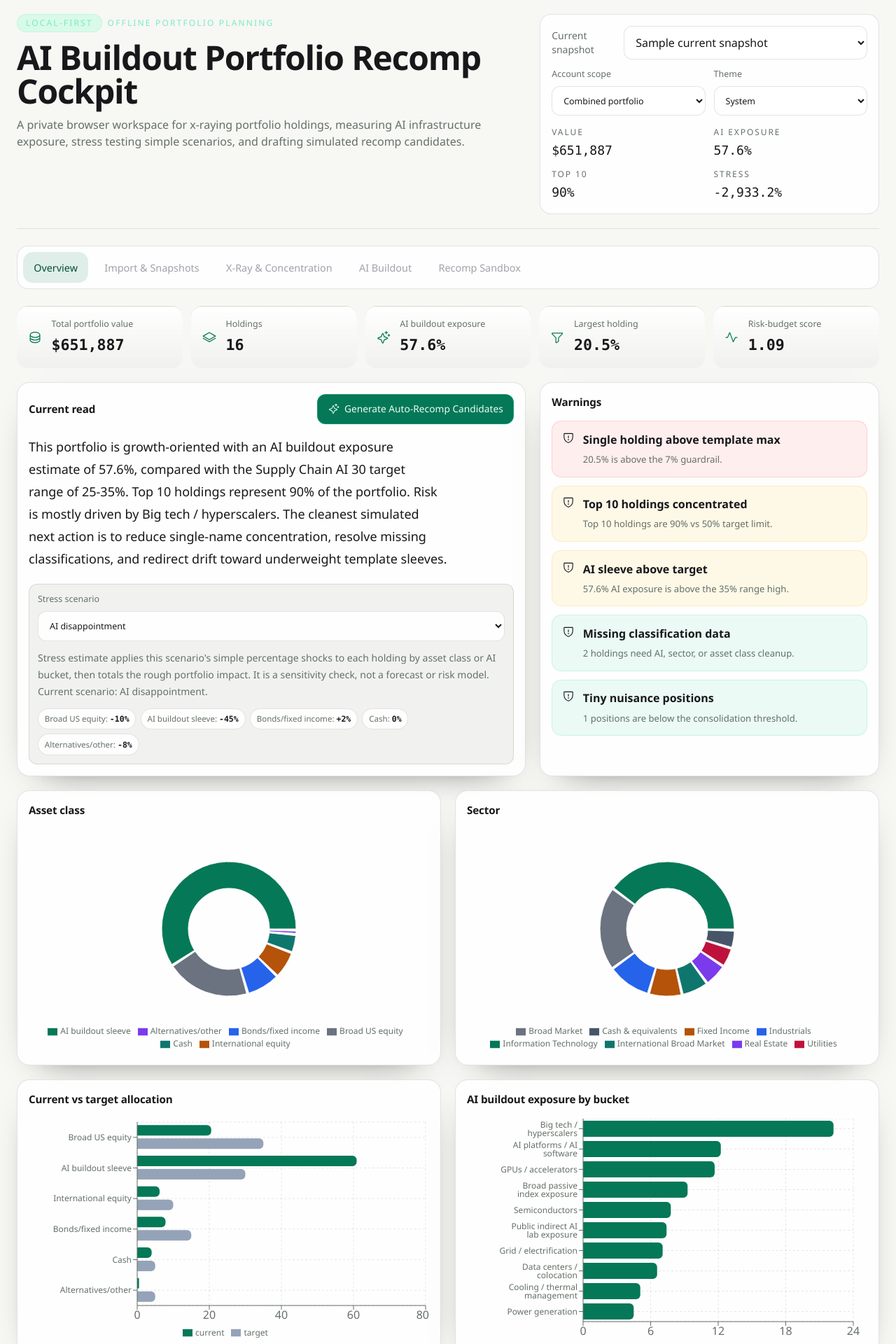
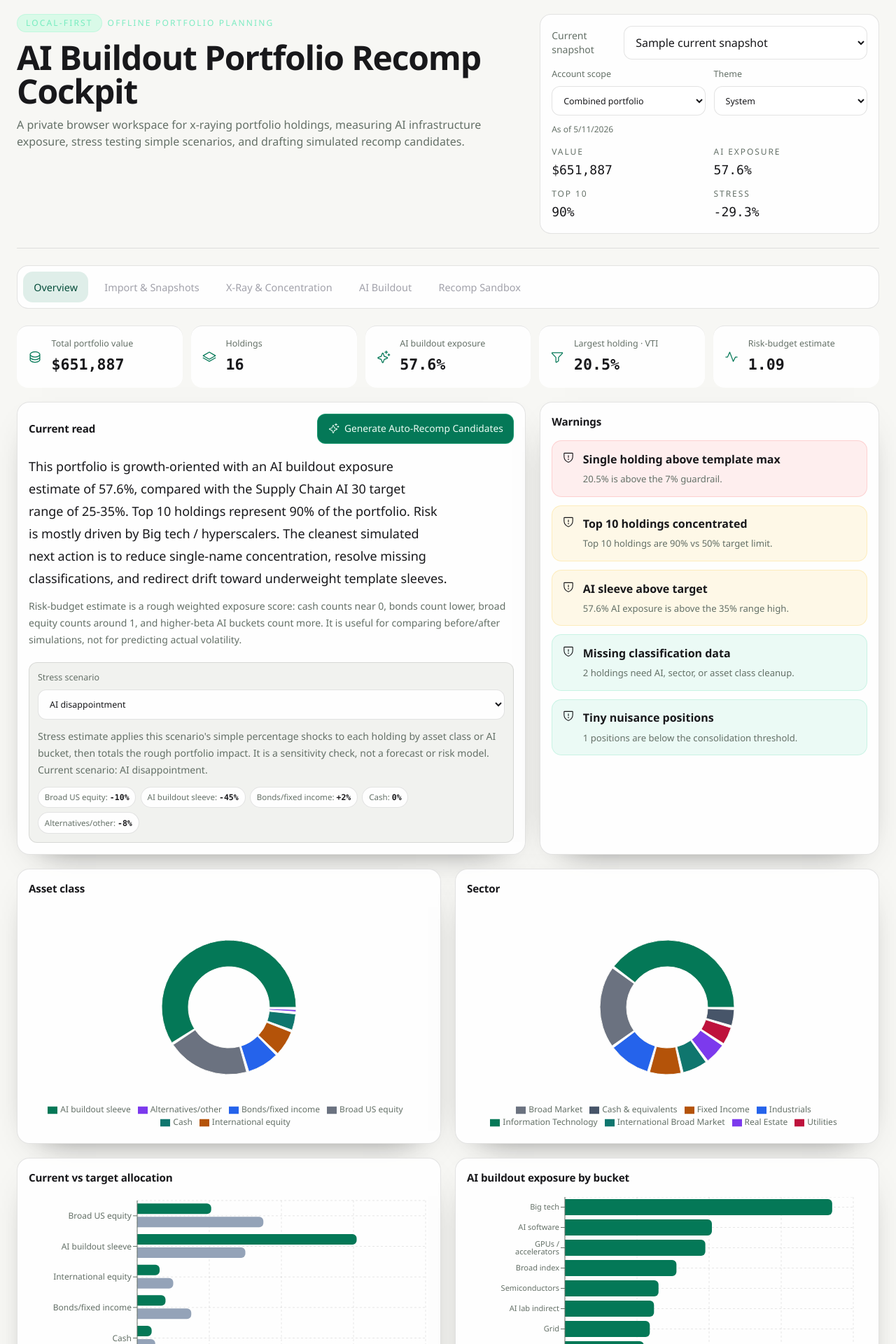
Before and after one commit to strapbro/port, a React (Vite) app: page / in a window 1280 px wide. Shown: the top 1920 px of the page at 70% size. Built offline with nearby package versions, Linux system fonts and the light colour scheme.

Commit message:
Polish light mode and snapshot workflow

```diff
--- a/src/App.tsx
+++ b/src/App.tsx
@@ -333,6 +333,7 @@ function App() {
   const [minWeight, setMinWeight] = useState(0.25)
   const [importRows, setImportRows] = useState<Record<string, unknown>[]>([])
   const [importName, setImportName] = useState('')
+  const [importSnapshotDate, setImportSnapshotDate] = useState('')
   const [importAccountOwner, setImportAccountOwner] = useState('Portfolio')
   const [importAccountType, setImportAccountType] = useState('Tax-advantaged')
   const [importMessage, setImportMessage] = useState('')
@@ -406,12 +407,14 @@ function App() {
         const accountLine = lines.find((line) => line.includes('Positions for account'))
         sourceName = accountLine?.replaceAll('"', '').trim() || file.name
         detected = detectAccountFromText(sourceName, file.name)
+        const asOf = detectAsOfDate(sourceName)
         const headerIndex = lines.findIndex((line) => line.includes('Symbol') && line.includes('Description'))
         const parseText = headerIndex >= 0 ? lines.slice(headerIndex).join('\n') : text
         const parsed = Papa.parse<Record<string, unknown>>(parseText, { header: true, skipEmptyLines: true })
         rows = parsed.data
+        if (asOf && !importSnapshotDate) setImportSnapshotDate(asOf)
       }
-      rows.filter((row) => row.Symbol || row.ticker || row.Ticker).forEach((row) => stagedRows.push({ ...row, __accountName: detected.name, __accountType: detected.type, __accountId: detected.id, __source: sourceName }))
+      rows.filter((row) => row.Symbol || row.ticker || row.Ticker).forEach((row) => stagedRows.push({ ...row, __accountName: detected.name, __accountType: detected.type, __accountId: detected.id, __source: sourceName, __asOfDate: detectAsOfDate(sourceName) }))
     }
     setImportRows(stagedRows)
     setImportName(fileList.length > 1 ? `Combined ${fileList.length}-account upload` : String(stagedRows[0]?.__source ?? fileList[0]?.name ?? 'Uploaded file'))
@@ -425,10 +428,12 @@ function App() {
       setImportMessage('No usable holdings found. Confirm the file includes ticker and market value columns.')
       return
     }
-    const snapshot: PortfolioSnapshot = { id: crypto.randomUUID(), name: `${importName || 'Uploaded portfolio'} snapshot`, date: new Date().toISOString(), source: importName || 'Uploaded file', holdings }
+    const snapshotDate = importSnapshotDate ? new Date(importSnapshotDate).toISOString() : new Date().toISOString()
+    const snapshot: PortfolioSnapshot = { id: crypto.randomUUID(), name: `${importName || 'Uploaded portfolio'} snapshot`, date: snapshotDate, source: importName || 'Uploaded file', holdings }
     setSnapshots((items) => [...items, snapshot])
     setSelectedSnapshotId(snapshot.id)
     setImportRows([])
+    setImportSnapshotDate('')
     setImportMessage(`Saved ${holdings.length} holdings as a dated snapshot.`)
   }
 
@@ -457,6 +462,7 @@ function App() {
               <label className="field"><span>Account scope</span><select className="control" value={selectedAccountScope} onChange={(event) => setSelectedAccountScope(event.target.value)}>{accountOptions.map((account) => <option key={account.id} value={account.id}>{account.label}</option>)}</select></label>
               <label className="field"><span>Theme</span><select className="control" value={themePreference} onChange={(event) => setThemePreference(event.target.value as ThemePreference)}><option value="system">System</option><option value="dark">Dark</option><option value="light">Light</option></select></label>
             </div>
+            <p className="mt-3 text-xs text-muted">As of {new Date(currentSnapshot.date).toLocaleDateString()}</p>
             <div className="mt-4 grid grid-cols-2 gap-3 text-sm">
               <Metric label="Value" value={dollarFmt.format(analytics.total)} />
               <Metric label="AI exposure" value={`${percentFmt.format(analytics.aiExposure)}%`} />
@@ -473,7 +479,7 @@ function App() {
         </nav>
 
         {activeTab === 'Overview' && <Overview analytics={analytics} template={template} templates={allTemplates} customTemplates={customTemplates} setCustomTemplates={setCustomTemplates} stress={stress} setTemplate={setSelectedTemplateId} setStress={setSelectedStressId} generateCandidates={generateCandidates} />}
-        {activeTab === 'Import & Snapshots' && <ImportSnapshots snapshots={snapshots} current={currentSnapshot} rows={importRows} setRows={setImportRows} message={importMessage} accountOwner={importAccountOwner} accountType={importAccountType} setAccountOwner={setImportAccountOwner} setAccountType={setImportAccountType} parseUpload={parseUpload} saveImportSnapshot={saveImportSnapshot} setSnapshots={setSnapshots} setSelectedSnapshotId={setSelectedSnapshotId} generateCandidates={generateCandidates} />}
+        {activeTab === 'Import & Snapshots' && <ImportSnapshots snapshots={snapshots} current={currentSnapshot} rows={importRows} setRows={setImportRows} message={importMessage} snapshotDate={importSnapshotDate} setSnapshotDate={setImportSnapshotDate} accountOwner={importAccountOwner} accountType={importAccountType} setAccountOwner={setImportAccountOwner} setAccountType={setImportAccountType} parseUpload={parseUpload} saveImportSnapshot={saveImportSnapshot} setSnapshots={setSnapshots} setSelectedSnapshotId={setSelectedSnapshotId} generateCandidates={generateCandidates} />}
         {activeTab === 'X-Ray & Concentration' && <Xray analytics={analytics} table={table} search={search} setSearch={setSearch} grouping={grouping} setGrouping={setGrouping} minDollar={minDollar} minWeight={minWeight} setMinDollar={setMinDollar} setMinWeight={setMinWeight} setSelectedHoldingId={setSelectedHoldingId} hideHolding={(id) => setHiddenHoldingIds((items) => [...new Set([...items, id])])} hiddenHoldings={hiddenHoldings} unhideHolding={(id) => setHiddenHoldingIds((items) => items.filter((item) => item !== id))} />}
         {activeTab === 'AI Buildout' && <AIBuildout analytics={analytics} current={currentSnapshot} selectedHolding={selectedHolding} setSelectedHoldingId={setSelectedHoldingId} updateHolding={updateHolding} />}
         {activeTab === 'Recomp Sandbox' && <Sandbox analytics={analytics} simulatedAnalytics={simulatedAnalytics} holdings={currentSnapshot.holdings} candidates={recompCandidates} manualActions={manualActions} setManualActions={setManualActions} clearCandidates={() => setRecompCandidates([])} generateCandidates={generateCandidates} decisionLog={decisionLog} />}
@@ -497,12 +503,13 @@ function Overview({ analytics, template, templates, customTemplates, setCustomTe
       <MetricCard icon={<Database size={20} />} label="Total portfolio value" value={dollarFmt.format(analytics.total)} />
       <MetricCard icon={<StackSimple size={20} />} label="Holdings" value={String(analytics.holdings.length)} />
       <MetricCard icon={<Sparkle size={20} />} label="AI buildout exposure" value={`${percentFmt.format(analytics.aiExposure)}%`} />
-      <MetricCard icon={<Funnel size={20} />} label="Largest holding" value={`${percentFmt.format(analytics.largestWeight)}%`} />
-      <MetricCard icon={<Pulse size={20} />} label="Risk-budget score" value={analytics.riskScore.toFixed(2)} />
+      <MetricCard icon={<Funnel size={20} />} label={`Largest holding · ${analytics.topHoldings[0]?.ticker ?? 'N/A'}`} value={`${percentFmt.format(analytics.largestWeight)}%`} />
+      <MetricCard icon={<Pulse size={20} />} label="Risk-budget estimate" value={analytics.riskScore.toFixed(2)} />
     </div>
     <div className="grid gap-5 xl:grid-cols-[1.2fr_0.8fr]">
       <Panel title="Current read" action={<button className="primary" onClick={generateCandidates}><Sparkle size={16} /> Generate Auto-Recomp Candidates</button>}>
         <p className="text-balance text-lg leading-8 text-app">{executiveSummary(analytics, template)}</p>
+        <p className="mt-3 text-sm leading-6 text-muted">Risk-budget estimate is a rough weighted exposure score: cash counts near 0, bonds count lower, broad equity counts around 1, and higher-beta AI buckets count more. It is useful for comparing before/after simulations, not for predicting actual volatility.</p>
         <div className="mt-5 rounded-xl border border-app bg-soft p-3">
           <label className="field"><span>Stress scenario</span><select className="control" value={stress.id} onChange={(event) => setStress(event.target.value)}>{stressScenarios.map((item) => <option key={item.id} value={item.id}>{item.name}</option>)}</select></label>
           <p className="mt-3 text-sm leading-6 text-muted">{stressExplanation(stress)}</p>
@@ -584,7 +591,7 @@ function TemplateCard({ template, analytics, selected, onSelect }: { template: S
   </button>
 }
 
-function ImportSnapshots(props: { snapshots: PortfolioSnapshot[]; current: PortfolioSnapshot; rows: Record<string, unknown>[]; setRows: React.Dispatch<React.SetStateAction<Record<string, unknown>[]>>; message: string; accountOwner: string; accountType: string; setAccountOwner: (v: string) => void; setAccountType: (v: string) => void; parseUpload: (files: FileList | File) => void; saveImportSnapshot: () => void; setSnapshots: React.Dispatch<React.SetStateAction<PortfolioSnapshot[]>>; setSelectedSnapshotId: (id: string) => void; generateCandidates: () => void }) {
+function ImportSnapshots(props: { snapshots: PortfolioSnapshot[]; current: PortfolioSnapshot; rows: Record<string, unknown>[]; setRows: React.Dispatch<React.SetStateAction<Record<string, unknown>[]>>; message: string; snapshotDate: string; setSnapshotDate: (value: string) => void; accountOwner: string; accountType: string; setAccountOwner: (v: string) => void; setAccountType: (v: string) => void; parseUpload: (files: FileList | File) => void; saveImportSnapshot: () => void; setSnapshots: React.Dispatch<React.SetStateAction<PortfolioSnapshot[]>>; setSelectedSnapshotId: (id: string) => void; generateCandidates: () => void }) {
   const latest = props.snapshots.at(-1)
   const previous = props.snapshots.at(-2)
   const comparison = latest && previous ? compareSnapshots(previous, latest) : []
@@ -600,6 +607,7 @@ function ImportSnapshots(props: { snapshots: PortfolioSnapshot[]; current: Portf
       {props.rows.length > 0 && <div className="mt-4 grid gap-3 md:grid-cols-2">
         <label className="field"><span>Account owner</span><input className="control" value={props.accountOwner} onChange={(event) => props.setAccountOwner(event.target.value)} /></label>
         <label className="field"><span>Account type</span><input className="control" value={props.accountType} onChange={(event) => props.setAccountType(event.target.value)} /></label>
+        <label className="field md:col-span-2"><span>Snapshot as-of date</span><input className="control" type="date" value={props.snapshotDate} onChange={(event) => props.setSnapshotDate(event.target.value)} /></label>
         <div className="staged-account-list md:col-span-2">
           {stagedAccounts.map((account) => <div key={account.id} className="staged-account">
             <div><strong>{account.name}</strong><span>{account.type} · {account.rows} rows · {dollarFmt.format(account.value)}</span></div>
@@ -663,7 +671,7 @@ function Xray({ analytics, table, search, setSearch, grouping, setGrouping, minD
 function AIBuildout({ analytics, current, selectedHolding, setSelectedHoldingId, updateHolding }: { analytics: ReturnType<typeof analyze>; current: PortfolioSnapshot; selectedHolding?: Holding; setSelectedHoldingId: (id: string | null) => void; updateHolding: (holding: Holding) => void }) {
   return <section className="grid gap-5 xl:grid-cols-[1fr_380px]">
     <div className="grid gap-5">
-      <ChartPanel title="AI exposure by bucket"><BarList data={analytics.aiBucketData} /></ChartPanel>
+      <ChartPanel title="AI exposure by bucket"><BarList data={compactChartData(analytics.aiBucketData, 8)} /></ChartPanel>
       <ChartPanel title="Direct vs indirect AI exposure"><Donut data={analytics.directnessData} /></ChartPanel>
       <Panel title="Top AI exposure contributors">
         <div className="space-y-2">
@@ -735,7 +743,7 @@ function Donut({ data }: { data: { name: string; value: number }[] }) {
   return <ResponsiveContainer width="100%" height="100%"><PieChart><Pie data={data} dataKey="value" nameKey="name" innerRadius={58} outerRadius={96} paddingAngle={2}>{data.map((_, i) => <Cell key={i} fill={colors[i % colors.length]} stroke="var(--app-bg)" />)}</Pie><Tooltip formatter={(v) => `${percentFmt.format(Number(v))}%`} contentStyle={chartTooltip} /><Legend wrapperStyle={{ color: 'var(--muted-text)', fontSize: 12 }} /></PieChart></ResponsiveContainer>
 }
 function BarList({ data }: { data: { name: string; value: number }[] }) {
-  return <ResponsiveContainer width="100%" height="100%"><BarChart data={data} layout="vertical" margin={{ left: 16, right: 20 }}><CartesianGrid strokeDasharray="3 3" stroke={chartGrid} /><XAxis type="number" stroke={chartAxis} /><YAxis type="category" dataKey="name" width={150} stroke={chartAxis} tick={{ fontSize: 12 }} /><Tooltip formatter={(v) => `${percentFmt.format(Number(v))}%`} contentStyle={chartTooltip} /><Bar dataKey="value" fill="var(--accent)" radius={[0, 6, 6, 0]} /></BarChart></ResponsiveContainer>
+  return <ResponsiveContainer width="100%" height="100%"><BarChart data={data} layout="vertical" margin={{ left: 8, right: 20 }}><CartesianGrid strokeDasharray="3 3" stroke={chartGrid} /><XAxis type="number" stroke={chartAxis} /><YAxis type="category" dataKey="name" width={132} stroke={chartAxis} tick={{ fontSize: 11 }} tickFormatter={shortChartLabel} /><Tooltip formatter={(v) => `${percentFmt.format(Number(v))}%`} labelFormatter={(label) => String(label)} contentStyle={chartTooltip} /><Bar dataKey="value" fill="var(--accent)" radius={[0, 6, 6, 0]} /></BarChart></ResponsiveContainer>
 }
 function TargetBars({ analytics, template }: { analytics: ReturnType<typeof analyze>; template: StrategyTemplate }) {
   const data = assetClasses.map((asset) => ({ name: asset, current: weight(analytics.assetTotals[asset] ?? 0, analytics.total), target: template.targets[asset] }))
@@ -786,7 +794,7 @@ function analyze(holdings: Holding[], template: StrategyTemplate, stress: Stress
   const top10Weight = weight(topHoldings.slice(0, 10).reduce((sum, h) => sum + h.marketValue, 0), total)
   const largestWeight = weight(topHoldings[0]?.marketValue ?? 0, total)
   const riskScore = holdings.reduce((sum, h) => sum + weight(h.marketValue, total) / 100 * riskMultiplier(h), 0)
-  const stressImpact = holdings.reduce((sum, h) => sum + weight(h.marketValue, total) / 100 * shockFor(h, stress), 0) * 100
+  const stressImpact = holdings.reduce((sum, h) => sum + weight(h.marketValue, total) / 100 * shockFor(h, stress), 0)
   const assetClassData = toPercentData(assetTotals, total)
   const sectorData = toPercentData(sectorTotals, total)
   const aiBucketData = toPercentData(aiBucketTotals, aiValue || total)
@@ -877,6 +885,23 @@ function sumBy(holdings: Holding[], key: (h: Holding) => string): Record<string,
 function toPercentData(totals: Record<string, number>, total: number) {
   return Object.entries(totals).map(([name, value]) => ({ name, value: weight(value, total) })).sort((a, b) => b.value - a.value)
 }
+function compactChartData(data: { name: string; value: number }[], limit: number) {
+  if (data.length <= limit) return data
+  const head = data.slice(0, limit - 1)
+  const other = data.slice(limit - 1).reduce((sum, item) => sum + item.value, 0)
+  return [...head, { name: 'Other AI buckets', value: other }]
+}
+function shortChartLabel(value: string) {
+  return value
+    .replace('Big tech / hyperscalers', 'Big tech')
+    .replace('AI platforms / AI software', 'AI software')
+    .replace('Broad passive index exposure', 'Broad index')
+    .replace('Public indirect AI lab exposure', 'AI lab indirect')
+    .replace('Data centers / colocation', 'Data centers')
+    .replace('Cooling / thermal management', 'Cooling')
+    .replace('Semiconductor equipment', 'Semi equip.')
+    .replace('Grid / electrification', 'Grid')
+}
 function weight(value: number, total: number) { return total ? (value / total) * 100 : 0 }
 function parseMoney(value: unknown) { const cleanValue = String(value ?? '').replace(/[$,%"]/g, '').replace(/,/g, '').trim(); const parsed = Number(cleanValue); return Number.isFinite(parsed) ? parsed : 0 }
 function clean(value: unknown) { return String(value ?? '').replaceAll('"', '').trim() }
@@ -947,6 +972,11 @@ function detectAccountFromText(preamble: string, filename: string) {
   const name = rawName.replace(/\s*\.\.\.\d+\s*/g, '').trim() || 'Uploaded account'
   return { id: slug(name), name, type: detectAccountType(name) }
 }
+function detectAsOfDate(preamble: string) {
+  const match = preamble.match(/as of .*?,\s*(\d{4})\/(\d{2})\/(\d{2})/i)
+  if (!match) return ''
+  return `${match[1]}-${match[2]}-${match[3]}`
+}
 function accountScopes(holdings: Holding[]) {
   const accounts = Array.from(new Map(holdings.map((holding) => [holding.accountId, holding])).values())
   return [{ id: 'combined', label: 'Combined portfolio' }, ...accounts.map((holding) => ({ id: holding.accountId, label: `${holding.accountName} · ${holding.accountCategory || holding.accountType}` }))]
--- a/src/index.css
+++ b/src/index.css
@@ -46,15 +46,11 @@
 body {
   margin: 0;
   min-width: 320px;
-  background:
-    radial-gradient(circle at 20% -10%, rgba(52, 211, 153, 0.12), transparent 34rem),
-    linear-gradient(135deg, #09090b 0%, #18181b 46%, #0c0f0e 100%);
+  background: var(--app-bg);
 }
 
 :root[data-theme="light"] body {
-  background:
-    radial-gradient(circle at 20% -10%, rgba(5, 150, 105, 0.12), transparent 34rem),
-    linear-gradient(135deg, #f7f7f4 0%, #eef0ec 46%, #fafaf8 100%);
+  background: var(--app-bg);
 }
 
 .bg-app { background: var(--app-bg); }
@@ -126,13 +122,13 @@ button:active {
   align-items: center;
   min-height: 88px;
   border-top: 1px solid rgba(255,255,255,.1);
-  background: linear-gradient(180deg, rgba(39,39,42,.76), rgba(24,24,27,.42));
+  background: var(--panel-bg);
   border-radius: 16px;
   padding: 1rem;
 }
 
 :root[data-theme="light"] .metric-card {
-  background: linear-gradient(180deg, rgba(255,255,255,.92), rgba(236,238,234,.62));
+  background: var(--panel-bg);
   border-top-color: rgba(24,24,27,.11);
 }
 
@@ -235,9 +231,9 @@ button:active {
   display: flex;
   align-items: center;
   gap: .55rem;
-  border: 1px solid rgba(255,255,255,.1);
+  border: 1px solid var(--border);
   border-radius: 12px;
-  background: rgba(9,9,11,.72);
+  background: var(--input-bg);
   color: var(--muted-text);
   padding: 0 .75rem;
 }
@@ -340,9 +336,15 @@ button:active {
   border: 1px dashed rgba(52,211,153,.34);
   border-radius: 18px;
   background: rgba(52,211,153,.06);
-  color: #d1fae5;
+  color: #a7f3d0;
   text-align: center;
   cursor: pointer;
+}
+
+:root[data-theme="light"] .upload {
+  border-color: rgba(4,120,87,.36);
+  background: rgba(236,253,245,.78);
+  color: #047857;
 }
 
 .upload input {
```
Also changed, not shown: 2 other files (tests, documents, lock files or other folders).
